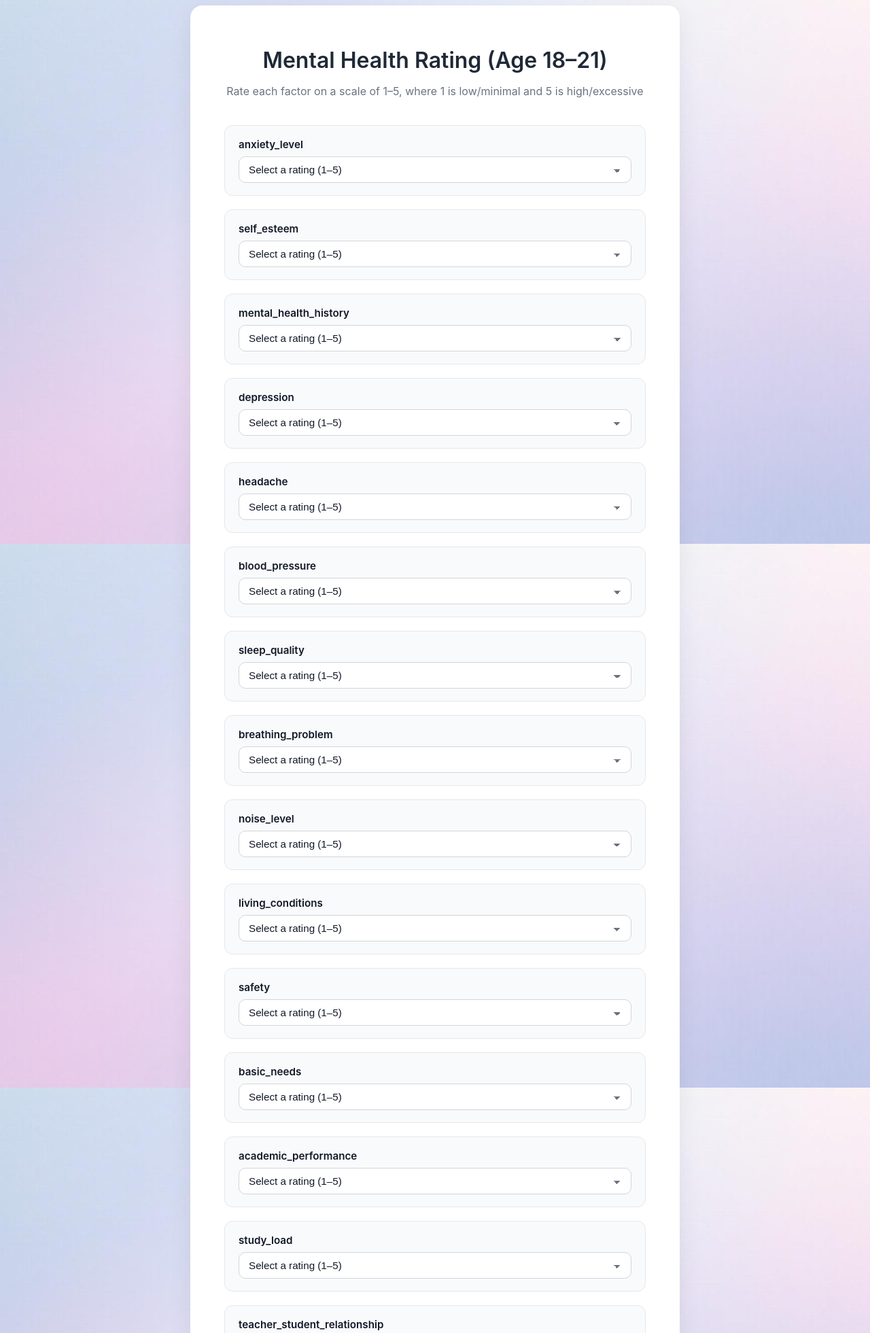
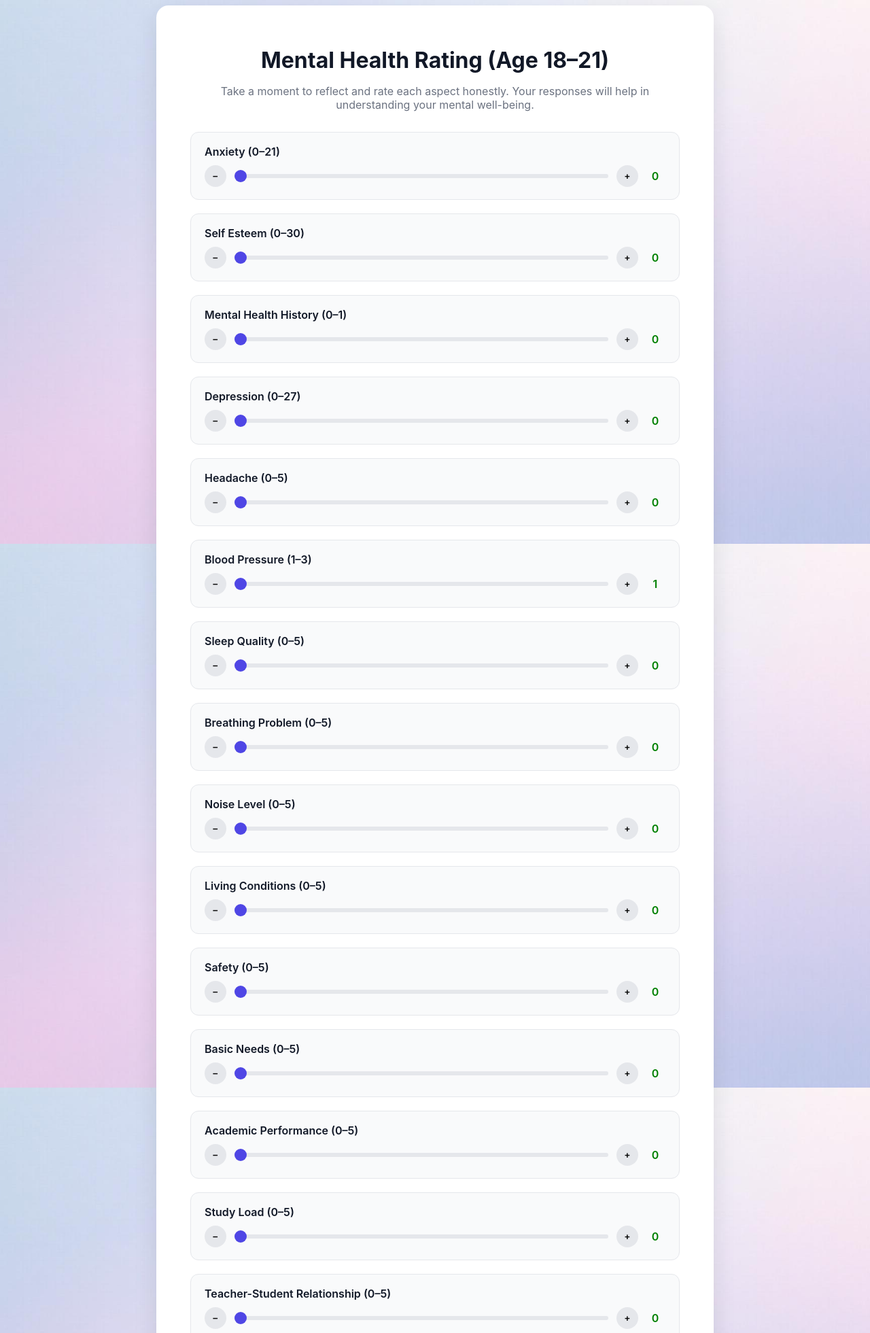
Before and after one commit to Tinar04/Final_year_project, a Flask app: page /quiz_18_21 in a window 1280 px wide. Shown: the top 1961 px of the page at 68% size. Run offline with Flask 3, Linux system fonts and the light colour scheme; parts of the project's set-up code (start-up, migrations or seed data) failed here and were passed over.

Commit message:
update quiz_18_21

```diff
--- a/templates/quiz_18_21.html
+++ b/templates/quiz_18_21.html
@@ -3,99 +3,88 @@
 <head>
   <meta charset="utf-8" />
   <meta name="viewport" content="width=device-width, initial-scale=1" />
-    <title>Quiz 18–21</title>
-
+  <title>Mental Health Rating (18–21)</title>
   <style>
-    * {
-      box-sizing: border-box;
-      margin: 10;
-      padding: 10;
-    }
-
     body {
-      font-family: "Inter", system-ui, -apple-system, BlinkMacSystemFont, sans-serif;
-            background: url("/static/images/login-bg.jpg") center/cover no-repeat fixed;
-
+      font-family: "Inter", system-ui, -apple-system, sans-serif;
+      background: url("/static/images/login-bg.jpg") center/cover no-repeat fixed;
+      display: flex;
+      justify-content: center;
+      align-items: center;
       min-height: 100vh;
-      display: flex;
-      align-items: center;
-      justify-content: center;
       color: #111827;
     }
-
     .card {
       background: #fff;
       width: 90%;
       max-width: 720px;
       padding: 40px 50px;
       border-radius: 18px;
-      box-shadow: 0 10px 35px rgba(0, 0, 0, 0.07);
+      box-shadow: 0 10px 35px rgba(0, 0, 0, 0.1);
     }
-
-
     h1 {
       text-align: center;
-      font-size: 2rem;
-      font-weight: 600;
       margin-bottom: 8px;
-      color: #1f2937;
     }
-
     p.subtitle {
       text-align: center;
       color: #6b7280;
-      margin-bottom: 40px;
-      font-size: 1rem;
+      margin-bottom: 30px;
     }
-
     .question {
       background-color: #f9fafb;
       border: 1px solid #e5e7eb;
       border-radius: 12px;
       padding: 18px 20px;
       margin-bottom: 20px;
-      transition: all 0.2s ease;
     }
-
-    .question:hover {
-      border-color: #c7d2fe;
-      background-color: #f8faff;
+    label {
+      font-weight: 600;
+      display: block;
+      margin-bottom: 10px;
     }
-
-    label {
-      display: block;
+    .range-control {
+      display: flex;
+      align-items: center;
+      gap: 10px;
+    }
+    input[type="range"] {
+      flex: 1;
+      appearance: none;
+      height: 6px;
+      border-radius: 5px;
+      background: #d1d5db;
+      outline: none;
+      transition: background 0.3s ease;
+    }
+    input[type="range"]::-webkit-slider-thumb {
+      appearance: none;
+      width: 18px;
+      height: 18px;
+      border-radius: 50%;
+      background: #4f46e5;
+      cursor: pointer;
+    }
+    button.adjust {
+      width: 32px;
+      height: 32px;
+      border: none;
+      border-radius: 50%;
+      background: #e5e7eb;
+      font-weight: bold;
+      cursor: pointer;
+      transition: background 0.2s;
+    }
+    button.adjust:hover {
+      background: #d1d5db;
+    }
+    .value {
+      min-width: 30px;
+      text-align: center;
       font-weight: 600;
-      color: #111827;
-      margin-bottom: 8px;
-      font-size: 0.95rem;
+      font-size: 1rem;
     }
-
-    select {
-      width: 100%;
-      padding: 10px 14px;
-      border-radius: 10px;
-      border: 1px solid #d1d5db;
-      font-size: 0.95rem;
-      background-color: #fff;
-      color: #111827;
-      outline: none;
-      appearance: none;
-      background-image: linear-gradient(45deg, transparent 50%, #6b7280 50%),
-        linear-gradient(135deg, #6b7280 50%, transparent 50%);
-      background-position: calc(100% - 20px) calc(1em + 2px),
-        calc(100% - 15px) calc(1em + 2px);
-      background-size: 5px 5px, 5px 5px;
-      background-repeat: no-repeat;
-      transition: border-color 0.2s ease, box-shadow 0.2s ease;
-    }
-
-    select:focus {
-      border-color: #6366f1;
-      box-shadow: 0 0 0 3px rgba(99, 102, 241, 0.15);
-    }
-
-    button {
-      display: block;
+    button.submit {
       width: 100%;
       background: linear-gradient(to right, #6366f1, #8b5cf6);
       color: #fff;
@@ -103,112 +92,100 @@
       border-radius: 10px;
       padding: 12px 0;
       font-weight: 600;
-      font-size: 1rem;
+      margin-top: 25px;
       cursor: pointer;
-      margin-top: 30px;
-      transition: transform 0.2s ease, opacity 0.2s ease;
-    }
-
-    button:hover {
-      transform: translateY(-1px);
-      opacity: 0.95;
-    }
-
-    @media (max-width: 600px) {
-      .card {
-        padding: 28px 24px;
-      }
-      h1 {
-        font-size: 1.6rem;
-      }
     }
   </style>
 </head>
 <body>
   <div class="card">
     <h1>Mental Health Rating (Age 18–21)</h1>
-    <p class="subtitle">Rate each factor on a scale of 1–5, where 1 is low/minimal and 5 is high/excessive</p>
+    <p class="subtitle">
+      Take a moment to reflect and rate each aspect honestly. Your responses will help in understanding your mental well-being.
+    </p>
 
-        <form method="POST" action="/quiz_18_21">
+    <form method="POST" action="/quiz_18_21">
+      {% set fields = {
+        "anxiety_level": ["Anxiety", [0, 21]],
+        "self_esteem": ["Self Esteem", [0, 30]],
+        "mental_health_history": ["Mental Health History", [0, 1]],
+        "depression": ["Depression", [0, 27]],
+        "headache": ["Headache", [0, 5]],
+        "blood_pressure": ["Blood Pressure", [1, 3]],
+        "sleep_quality": ["Sleep Quality", [0, 5]],
+        "breathing_problem": ["Breathing Problem", [0, 5]],
+        "noise_level": ["Noise Level", [0, 5]],
+        "living_conditions": ["Living Conditions", [0, 5]],
+        "safety": ["Safety", [0, 5]],
+        "basic_needs": ["Basic Needs", [0, 5]],
+        "academic_performance": ["Academic Performance", [0, 5]],
+        "study_load": ["Study Load", [0, 5]],
+        "teacher_student_relationship": ["Teacher-Student Relationship", [0, 5]],
+        "future_career_concerns": ["Future Career Concerns", [0, 5]],
+        "social_support": ["Social Support", [0, 5]],
+        "peer_pressure": ["Peer Pressure", [0, 5]],
+        "extracurricular_activities": ["Extracurricular Activities", [0, 5]],
+        "bullying": ["Bullying", [0, 5]]
+      } %}
 
-       {% set fields = [
-        "anxiety_level","self_esteem","mental_health_history","depression",
-        "headache","blood_pressure","sleep_quality","breathing_problem",
-        "noise_level","living_conditions","safety","basic_needs",
-        "academic_performance","study_load","teacher_student_relationship",
-        "future_career_concerns","social_support","peer_pressure",
-        "extracurricular_activities","bullying"
-      ] %}
-
-      {% for f in fields %}
+      {% for name, info in fields.items() %}
+      {% set label = info[0] %}
+      {% set range = info[1] %}
       <div class="question">
-        <label for="{{ f|lower|replace(' ','_') }}">{{ f }}</label>
-        <select id="{{ f|lower|replace(' ','_') }}" name="{{ f|lower|replace(' ','_') }}" required>
-          <option value="">Select a rating (1–5)</option>
-          <option value="1">1 - Very Low</option>
-          <option value="2">2 - Low</option>
-          <option value="3">3 - Moderate</option>
-          <option value="4">4 - High</option>
-          <option value="5">5 - Very High</option>
-        </select>
+        <label>{{ label }} ({{ range[0] }}–{{ range[1] }})</label>
+        <div class="range-control">
+          <button type="button" class="adjust" onclick="adjustValue('{{ name }}', -1)">−</button>
+          <input
+            type="range"
+            id="{{ name }}"
+            name="{{ name }}"
+            min="{{ range[0] }}"
+            max="{{ range[1] }}"
+            value="0"
+            oninput="updateValue('{{ name }}')"
+          />
+          <button type="button" class="adjust" onclick="adjustValue('{{ name }}', 1)">+</button>
+          <span class="value" id="{{ name }}_val">0</span>
+        </div>
       </div>
       {% endfor %}
 
-      <button type="submit">Submit Assessment</button>
+      <button type="submit" class="submit">Submit Assessment</button>
     </form>
   </div>
+
+  <script>
+    function updateValue(id) {
+      const slider = document.getElementById(id);
+      const valueSpan = document.getElementById(id + "_val");
+      const val = parseInt(slider.value);
+      valueSpan.textContent = val;
+
+      const min = parseInt(slider.min);
+      const max = parseInt(slider.max);
+      const ratio = (val - min) / (max - min);
+      let color = "green";
+      if (ratio > 0.66) color = "red";
+      else if (ratio > 0.33) color = "orange";
+
+      slider.style.background = `linear-gradient(to right, ${color} ${ratio * 100}%, #e5e7eb ${ratio * 100}%)`;
+      valueSpan.style.color = color;
+    }
+
+    function adjustValue(id, step) {
+      const slider = document.getElementById(id);
+      let val = parseInt(slider.value);
+      const min = parseInt(slider.min);
+      const max = parseInt(slider.max);
+      val = Math.min(max, Math.max(min, val + step));
+      slider.value = val;
+      updateValue(id);
+    }
+
+    window.onload = () => {
+      document.querySelectorAll('input[type="range"]').forEach((slider) => updateValue(slider.id));
+    };
+  </script>
 </body>
+
 </html>
-
-
-
-<!-- <!DOCTYPE html>
-<html lang="en">
-<head>
-  <meta charset="utf-8" />
-  <meta name="viewport" content="width=device-width,initial-scale=1" />
-  <title>Quiz 18–21</title>
-  <style>
-    body{font-family: Arial, Helvetica, sans-serif;background:#f4f6f9;margin:0;padding:0}
-    .wrap{max-width:820px;margin:36px auto;background:#fff;padding:28px;border-radius:10px;box-shadow:0 6px 18px rgba(0,0,0,0.08)}
-    h1{text-align:center;margin:0 0 18px}
-    .question{margin:12px 0}
-    label{display:block;margin-bottom:6px;font-weight:600}
-    select{width:100%;padding:8px;border-radius:6px;border:1px solid #ccc}
-    .btn{display:block;margin:22px auto 0;padding:10px 20px;background:#2f6ef8;color:#fff;border:none;border-radius:8px;cursor:pointer;font-size:15px}
-    .btn:hover{opacity:.95}
-  </style>
-</head>
-<body>
-  <div class="wrap">
-    <h1>Mental Health Rating (Age 18–21)</h1>
-
-    <form method="POST" action="/quiz_18_21">
-      {% set fields = [
-        "anxiety_level","self_esteem","mental_health_history","depression",
-        "headache","blood_pressure","sleep_quality","breathing_problem",
-        "noise_level","living_conditions","safety","basic_needs",
-        "academic_performance","study_load","teacher_student_relationship",
-        "future_career_concerns","social_support","peer_pressure",
-        "extracurricular_activities","bullying"
-      ] %}
-
-      {% for f in fields %}
-      <div class="question">
-        <label for="{{ f }}">{{ f.replace('_',' ').title() }}</label>
-        <select id="{{ f }}" name="{{ f }}" required>
-          <option value="">-- Select rating (1–5) --</option>
-          <option value="1">1 - Very Low</option>
-          <option value="2">2 - Low</option>
-          <option value="3">3 - Moderate</option>
-          <option value="4">4 - High</option>
-          <option value="5">5 - Very High</option>
-        </select>
-      </div>
-      {% endfor %}
-
-      <button class="btn" type="submit">Submit & View Result</button>
-    </form>
-  </div>
-</body>
-</html> -->
```
